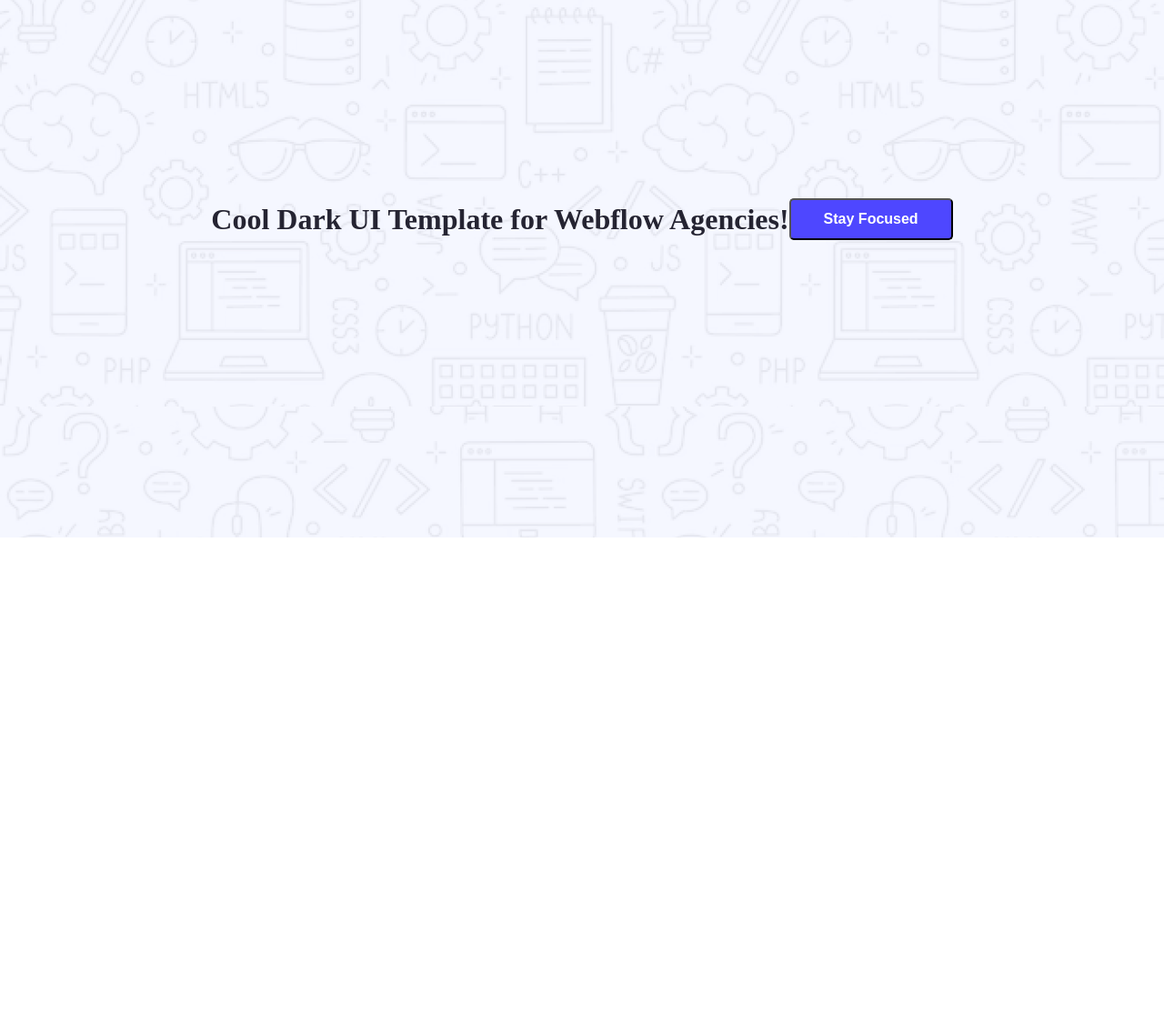
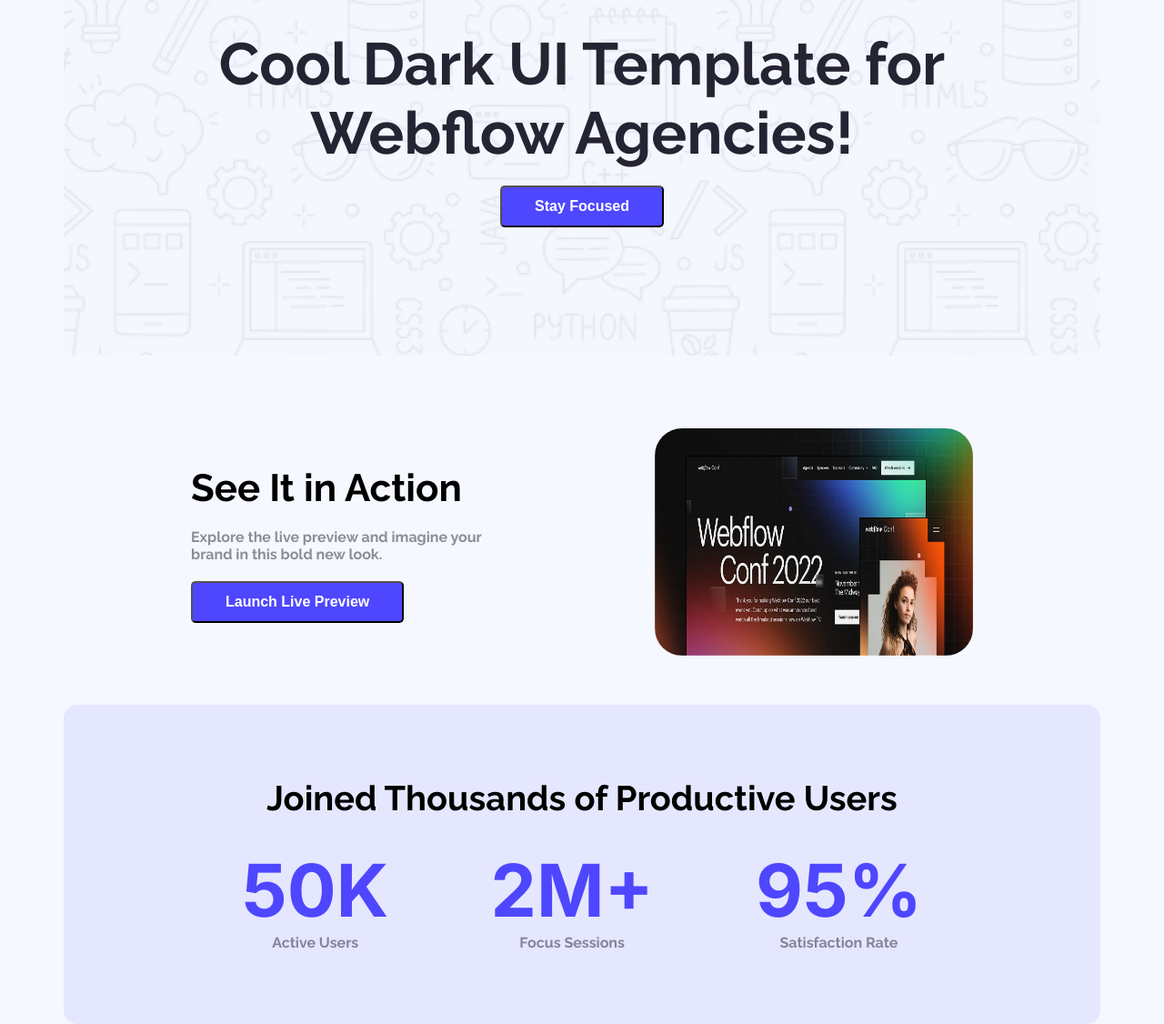
Before and after one commit to imranxony/my-project, a plain HTML site: page index.html in a window 1280 px wide. Shown: the part 205-1331 px from the top of the page at 91% size. Before the commit the page ends 800 px from the top, so only its background shows below. Drawn offline with Linux system fonts and the light colour scheme.

Commit message:
added action and users section

```diff
--- a/index.html
+++ b/index.html
@@ -1,25 +1,23 @@
 <!DOCTYPE html>
 <html lang="en">
-
   <head>
-    <meta charset="UTF-8">
-    <meta name="viewport" content="width=device-width, initial-scale=1.0">
+    <meta charset="UTF-8" />
+    <meta name="viewport" content="width=device-width, initial-scale=1.0" />
     <title>assignment-1</title>
-    <link rel="preconnect" href="https://fonts.googleapis.com">
-    <link rel="preconnect" href="https://fonts.gstatic.com" crossorigin>
+    <link rel="preconnect" href="https://fonts.googleapis.com" />
+    <link rel="preconnect" href="https://fonts.gstatic.com" crossorigin />
     <link
       href="https://fonts.googleapis.com/css2?family=Inter:ital,opsz,wght@0,14..32,100..900;1,14..32,100..900&family=Raleway:ital,wght@0,100..900;1,100..900&display=swap"
-        rel="stylesheet">
-    <link rel="stylesheet" href="style.css">
+      rel="stylesheet"
+    />
+    <link rel="stylesheet" href="style.css" />
   </head>
 
-<body>
-
+  <body class="container raleway">
     <header class="header">
-
       <!--1. Navbar Section -->
       <div class="navbar-section">
-            <div class="logo prymary-color inter">LOGO</div>
+        <div class="logo primary-color inter">LOGO</div>
         <div class="sign-up-btn">
           <button class="btn-primary">Sign Up</button>
         </div>
@@ -27,19 +25,52 @@
 
       <!--2. Banner Section  -->
       <div class="hero-container">
-            <h1 class="text-primary">Cool Dark UI Template for Webflow Agencies!</h1>
-            <button class="btn-primary">Stay Focused</button>
+        <h1 class="text-primary raleway hero-title">
+          Cool Dark UI Template for <br />
+          Webflow Agencies!
+        </h1>
+        <button class="btn-primary hero-btn">Stay Focused</button>
       </div>
     </header>
 
     <main>
+      <div class="action-section">
+        <div class="action-container">
+          <div class="action-left-side">
+            <h3>See It in Action</h3>
+            <p>
+              Explore the live preview and imagine your <br />
+              brand in this bold new look.
+            </p>
+            <button class="btn-primary">Launch Live Preview</button>
+          </div>
+          <div class="action-right-side">
+            <img class="action-img" src="Assets/wc-big.png" alt="" />
+          </div>
+        </div>
+      </div>
 
+      <div class="Productive_Users_Section">
+        <h3>Joined Thousands of Productive Users</h3>
+        <div class="productive_user_container">
+          <div>
+            <h1 class="section-title inter primary-color">50K</h1>
+            <p>Active Users</p>
+          </div>
+          <div>
+            <h1 class="section-title inter primary-color">2M+</h1>
+            <p>Focus Sessions</p>
+          </div>
+          <div>
+            <h1 class="section-title inter primary-color">95%</h1>
+            <p>Satisfaction Rate</p>
+          </div>
+        </div>
+      </div>
     </main>
 
     <footer>
       <!--6. Footer Section  -->
     </footer>
-
   </body>
-
 </html>
--- a/style.css
+++ b/style.css
@@ -1,6 +1,11 @@
 * {
   margin: 0;
   padding: 0;
+}
+.container {
+  max-width: 1140px;
+  margin: 0 auto;
+  background-color: #f5f8ff;
 }
 
 .inter {
@@ -10,7 +15,6 @@
   font-style: normal;
 }
 
-
 .raleway {
   font-family: "Raleway", sans-serif;
   font-optical-sizing: auto;
@@ -19,8 +23,8 @@
 }
 
 /* Share style */
-.prymary-color {
-    color: #4E47FF;
+.primary-color {
+  color: #4e47ff;
 }
 
 .text-primary {
@@ -28,7 +32,7 @@
 }
 
 .btn-primary {
-    background-color: #4E47FF;
+  background-color: #4e47ff;
   color: #ffffff;
   padding: 12px 36px;
   font-size: 16px;
@@ -37,12 +41,9 @@
   outline: none;
 }
 
-
-
 /* navbar-section */
 .header {
-    background-image: url('Assets/Hero-bg.png');
-    width: 100%;
+  background-image: url("Assets/Hero-bg.png");
 }
 
 .navbar-section {
@@ -60,5 +61,58 @@
   display: flex;
   justify-content: center;
   align-items: center;
-    height: 700px;
+  flex-direction: column;
+  gap: 20px;
+  height: 500px;
 }
+
+.hero-title {
+  font-size: 65px;
+  text-align: center;
+}
+
+/* action-section */
+.action-container {
+  display: flex;
+  justify-content: space-between;
+  align-items: center;
+  padding: 50px 140px;
+  margin-top: 30px;
+}
+.action-left-side h3 {
+  font-size: 42px;
+}
+.action-left-side p {
+  padding: 20px 0px;
+  color: #252432;
+  opacity: 50%;
+}
+.action-img {
+  width: 350px;
+  height: 250px;
+  border-radius: 30px;
+}
+
+/* action-section */
+.Productive_Users_Section {
+  padding: 80px 140px;
+  text-align: center;
+  background-color: rgba(77, 71, 255, 0.096);
+  border-radius: 15px;
+}
+.Productive_Users_Section h3 {
+  font-size: 38px;
+  font-weight: bold;
+}
+.productive_user_container {
+  margin-top: 30px;
+  display: flex;
+  justify-content: space-around;
+}
+.productive_user_container h1 {
+  font-size: 80px;
+}
+.productive_user_container p {
+  color: #252432;
+  opacity: 50%;
+}
```
Lines whose indentation alone changed are shown as unchanged.
